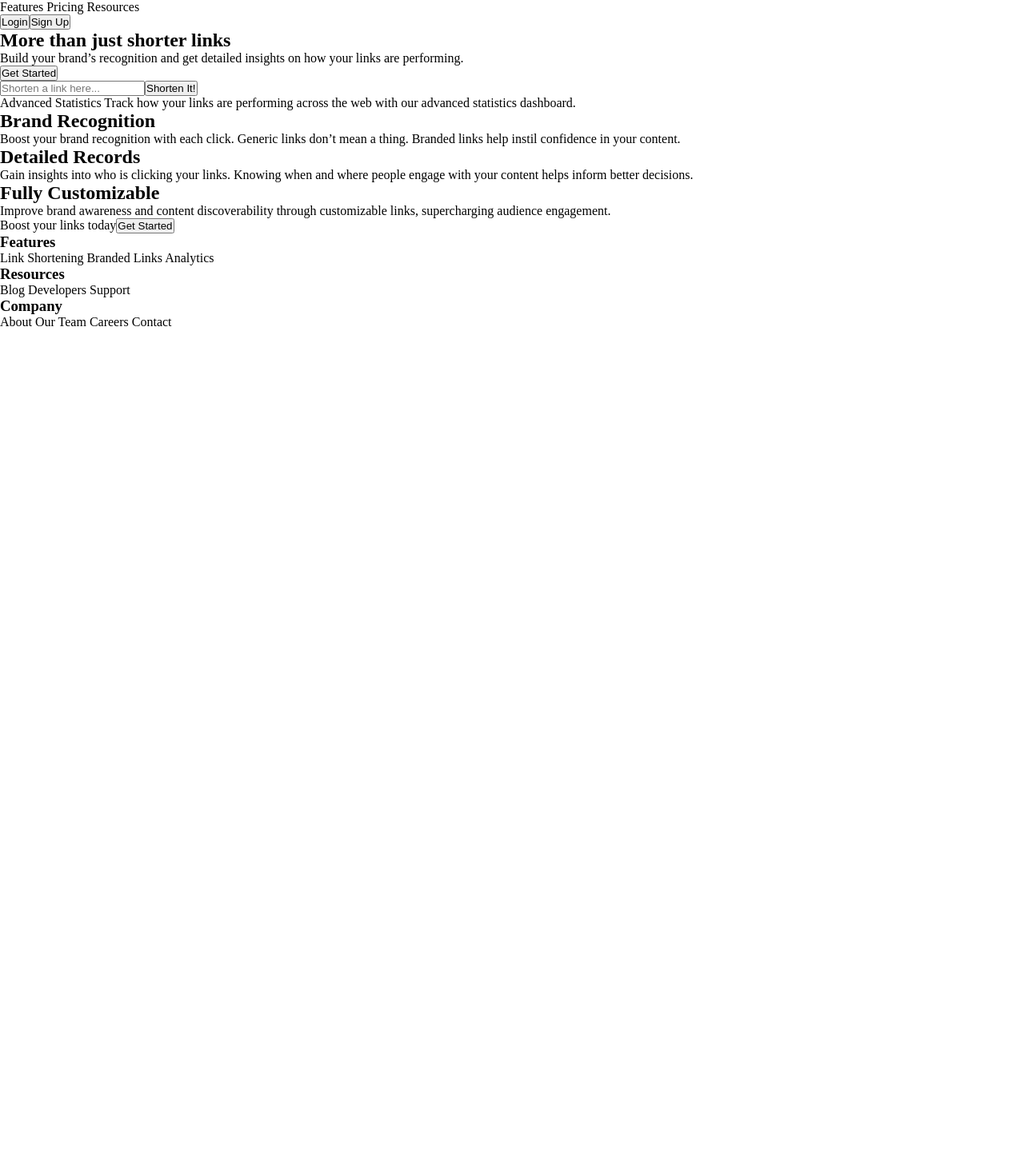
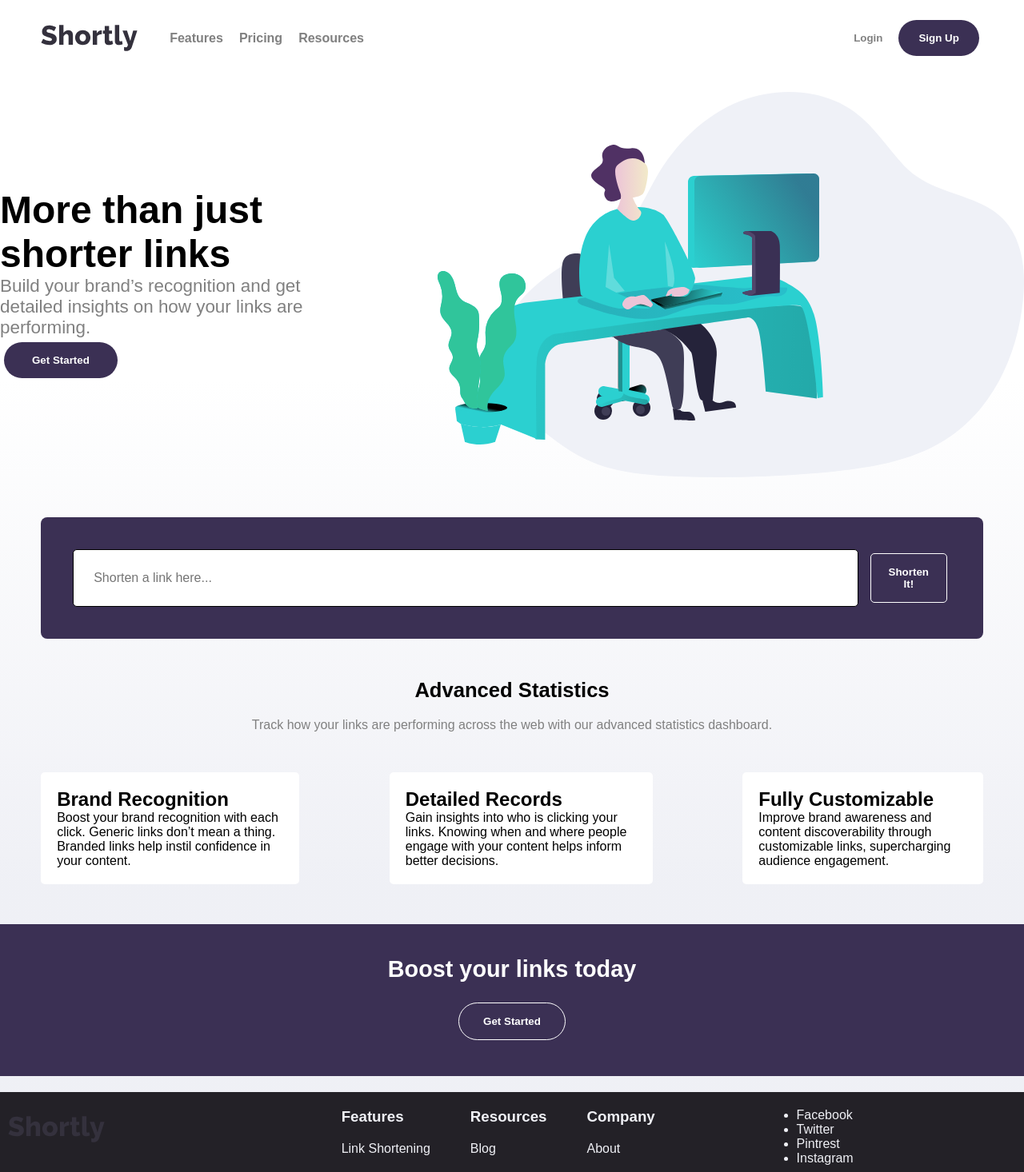
Before and after one commit to ROSS1996/frontend-projects, a React (Vite) app: page / in a window 1280 px wide. Shown: the top 1466 px of the page at 80% size. Before the commit the page ends 800 px from the top, so only its background shows below. Built offline with nearby package versions, Linux system fonts and the light colour scheme.

Commit message:
Add styles to page

```diff
--- a/src/App.jsx
+++ b/src/App.jsx
@@ -1,9 +1,13 @@
 import Layout from "./components/layout";
 import styles from "./assets/styles/Index.module.css";
+import Shorter from "./components/shorter";
+
+import illustration from "./assets/images/illustration-working.svg";
 
 function App() {
   return (
     <Layout>
+      <div className={styles.description}>
         <div>
           <h2>More than just shorter links</h2>
           <p>
@@ -12,15 +16,17 @@ function App() {
           </p>
           <button>Get Started</button>
         </div>
-      <form>
-        <input type="text" name="" id="" placeholder="Shorten a link here..." />
-        <button>Shorten It!</button>
-      </form>
+        <img src={illustration} alt="Illustration" />
+      </div>
+      <Shorter />
+      <div className={styles.statistics}>
+        <h2>Advanced Statistics</h2>
         <p>
-        Advanced Statistics Track how your links are performing across the web
-        with our advanced statistics dashboard.
+          Track how your links are performing across the web with our advanced
+          statistics dashboard.
         </p>
-      <div>
+      </div>
+      <div className={styles.features}>
         <div>
           <h2>Brand Recognition</h2>
           <p>
@@ -43,8 +49,8 @@ function App() {
           </p>
         </div>
       </div>
-      <div>
-        Boost your links today
+      <div className={styles.boost}>
+        <h2>Boost your links today</h2>
         <button>Get Started</button>
       </div>
     </Layout>
--- a/src/assets/styles/Footer.module.css
+++ b/src/assets/styles/Footer.module.css
@@ -0,0 +1,29 @@
+.footer {
+  display: grid;
+  grid-template-columns: 1.5fr 2fr 1fr;
+}
+
+.footer div {
+  display: flex;
+  flex-direction: column;
+  gap: 20px;
+}
+
+.footer span {
+  padding: 0;
+}
+
+.footer span:hover {
+  cursor: pointer;
+  color: var(--hover-color);
+}
+
+.linksList {
+  display: flex;
+  flex-direction: row !important;
+  gap: 50px !important;
+}
+
+.logo {
+  padding: 10px;
+}
--- a/src/assets/styles/Header.module.css
+++ b/src/assets/styles/Header.module.css
@@ -0,0 +1,37 @@
+.login {
+  background-color: transparent;
+  color: black;
+  color: gray;
+  font-weight: 600;
+  padding: 0;
+}
+
+.login:hover {
+  background-color: transparent;
+}
+
+.signUp {
+  padding: 15px 25px 15px 25px;
+}
+
+.account {
+  display: flex;
+  flex-direction: row;
+  gap: 10px;
+  align-items: center;
+}
+
+.options {
+  display: flex;
+  flex-direction: row;
+  justify-content: space-between;
+  align-items: center;
+  color: gray;
+  font-weight: 600;
+}
+
+.linksList {
+  display: flex;
+  flex-direction: row;
+  gap: 20px;
+}
--- a/src/assets/styles/Index.module.css
+++ b/src/assets/styles/Index.module.css
@@ -1,3 +1,74 @@
-.greenDiv {
-  background: green;
+.description {
+  display: flex;
+  flex-direction: row;
+  align-items: center;
+  justify-content: center;
+  gap: 100px;
 }
+
+.description h2 {
+  font-weight: 700;
+  font-size: 3rem;
+}
+
+.description p {
+  font-size: 1.4rem;
+  color: gray;
+}
+
+.description button {
+  padding: 15px 35px 15px 35px;
+}
+
+.statistics {
+  display: flex;
+  flex-direction: column;
+  gap: 20px;
+  justify-content: center;
+  align-items: center;
+}
+
+.statistics h2 {
+  font-weight: 600;
+  font-size: 1.6rem;
+}
+
+.statistics p {
+  font-weight: 500;
+  font-size: 1rem;
+  color: gray;
+}
+
+.features {
+  display: flex;
+  flex-direction: row;
+  gap: 10px;
+}
+
+.features div {
+  background-color: white;
+  padding: 20px;
+  border-radius: 5px;
+  margin: 0 4% 0 4%;
+}
+
+.boost {
+  background-color: var(--darkViolet);
+  display: flex;
+  flex-direction: column;
+  justify-content: center;
+  align-items: center;
+  padding: 40px 0 40px 0;
+  gap: 20px;
+}
+
+.boost h2 {
+  color: white;
+  font-weight: 600;
+  font-size: 1.8rem;
+}
+
+.boost button {
+  border: 1px solid white;
+  padding: 15px 30px 15px 30px;
+}
--- /dev/null
+++ b/src/assets/styles/Shorter.module.css
@@ -0,0 +1,26 @@
+.button {
+  border: 1px solid white;
+  border-radius: 5px;
+  padding: 15px;
+}
+
+.form {
+  display: flex;
+  flex-direction: row;
+  gap: 10px;
+  background-color: var(--darkViolet);
+  padding: 40px;
+  border-radius: 8px;
+  margin: 0 4% 0 4%;
+}
+
+.input {
+  background-color: white;
+  border-radius: 5px;
+  border: 1px solid black;
+  width: 90%;
+  text-indent: 10px;
+  outline: 0;
+  font-size: 1rem;
+  padding: 15px;
+}
--- a/src/assets/styles/global.css
+++ b/src/assets/styles/global.css
@@ -1,4 +1,64 @@
+:root {
+  --hover-color: hsl(180, 66%, 49%);
+  --darkViolet: hsl(257, 27%, 26%);
+  --red: hsl(0, 87%, 67%);
+  --gray: hsl(0, 0%, 75%);
+  --grayishViolet: hsl(257, 7%, 63%);
+  --veryDarkBlue: hsl(255, 11%, 22%);
+  --veryDarkViolet: hsl(260, 8%, 14%);
+  --lightGrayish: hsl(230, 25%, 95%);
+}
+
 * {
   margin: 0;
   padding: 0;
 }
+
+#root {
+  background: linear-gradient(to bottom, #ffffff 30%, hsl(230, 25%, 95%) 70%);
+  font-family: sans-serif;
+}
+
+header,
+main,
+footer {
+  padding: 20px 0 20px 0;
+}
+
+header {
+  height: 5%;
+  display: grid;
+  grid-template-columns: max-content 2fr;
+  align-items: center;
+  align-content: center;
+  gap: 40px;
+  margin: 0 4% 0 4%;
+}
+
+main {
+  height: 80%;
+  display: flex;
+  flex-direction: column;
+  gap: 50px;
+}
+
+footer {
+  height: 15%;
+  background-color: var(--veryDarkViolet);
+  color: var(--lightGrayish);
+}
+
+button {
+  background-color: var(--darkViolet);
+  padding: 15px;
+  color: white;
+  border: none;
+  font-weight: 700;
+  border-radius: 30px;
+  cursor: pointer;
+  margin: 5px;
+}
+
+button:hover {
+  background-color: var(--hover-color);
+}
--- a/src/components/footer.jsx
+++ b/src/components/footer.jsx
@@ -1,17 +1,44 @@
 import styles from "../assets/styles/Footer.module.css";
+import logo from "../assets/logo.svg";
 
 export default function Footer() {
   return (
-    <footer>
-      <div>
-        <h3>Features</h3> Link Shortening Branded Links Analytics
+    <footer className={styles.footer}>
+      <img src={logo} alt="Logo" className={styles.logo} />
+
+      <div className={styles.linksList}>
+        <div>
+          <h3>Features</h3>
+          <div>
+            <span>Link Shortening</span>
+            <span>Branded Links</span>
+            <span>Analytics</span>
+          </div>
+        </div>
+        <div>
+          <h3>Resources </h3>
+          <div>
+            <span>Blog</span>
+            <span>Developers</span>
+            <span>Support</span>
+          </div>
+        </div>
+        <div>
+          <h3>Company</h3>
+          <div>
+            <span>About</span>
+            <span>Our Team</span>
+            <span>Careers</span>
+            <span>Contact</span>
+          </div>
+        </div>
       </div>
-      <div>
-        <h3>Resources </h3> Blog Developers Support
-      </div>
-      <div>
-        <h3>Company</h3> About Our Team Careers Contact
-      </div>
+      <ul>
+        <li>Facebook</li>
+        <li>Twitter</li>
+        <li>Pintrest</li>
+        <li>Instagram</li>
+      </ul>
     </footer>
   );
 }
--- a/src/components/header.jsx
+++ b/src/components/header.jsx
@@ -1,14 +1,21 @@
 import styles from "../assets/styles/Header.module.css";
+
+import logo from "../assets/logo.svg";
 
 export default function Header() {
   return (
     <header>
-      <div>
-        <span>Features</span> <span>Pricing</span> <span>Resources</span>
-      </div>
-      <div>
-        <button>Login</button>
-        <button>Sign Up</button>
+      <img src={logo} alt="Logo" className={styles.logo} />
+      <div className={styles.options}>
+        <ul className={styles.linksList}>
+          <span>Features</span>
+          <span>Pricing</span>
+          <span>Resources</span>
+        </ul>
+        <div className={styles.account}>
+          <button className={styles.login}>Login</button>
+          <button className={styles.signUp}>Sign Up</button>
+        </div>
       </div>
     </header>
   );
--- /dev/null
+++ b/src/components/shorter.jsx
@@ -0,0 +1,25 @@
+import styles from "../assets/styles/Shorter.module.css";
+
+export default function Shorter() {
+  function handleClick(e) {
+    e.preventDefault();
+  }
+
+  return (
+    <form
+      className={styles.form}
+      onSubmit={(e) => {
+        handleClick(e);
+      }}
+    >
+      <input
+        type="text"
+        name=""
+        id=""
+        placeholder="Shorten a link here..."
+        className={styles.input}
+      />
+      <button className={styles.button}>Shorten It!</button>
+    </form>
+  );
+}
```
Also changed, not shown: src/assets/images/illustration-working.svg (renamed from public/images/illustration-working.svg), src/assets/logo.svg (renamed from public/images/logo.svg). Lines whose indentation alone changed are shown as unchanged.
